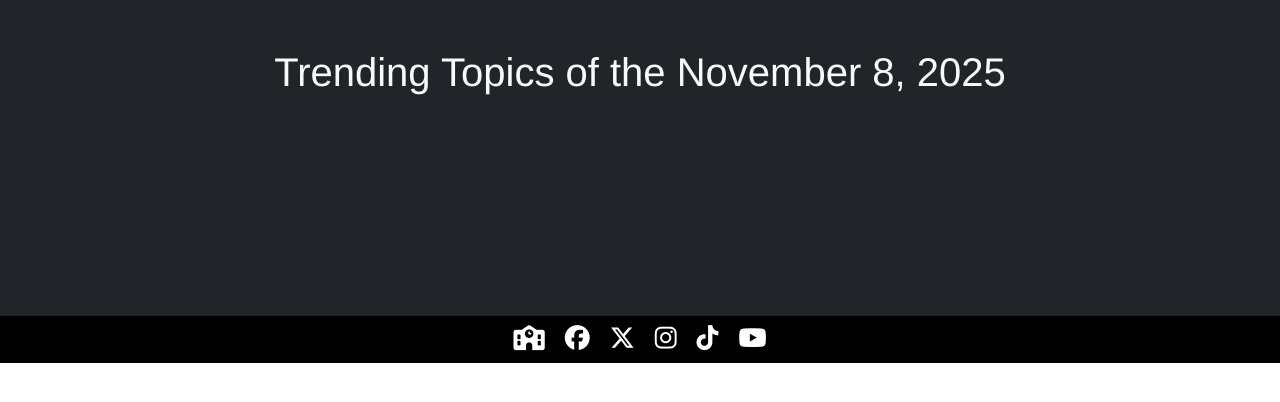
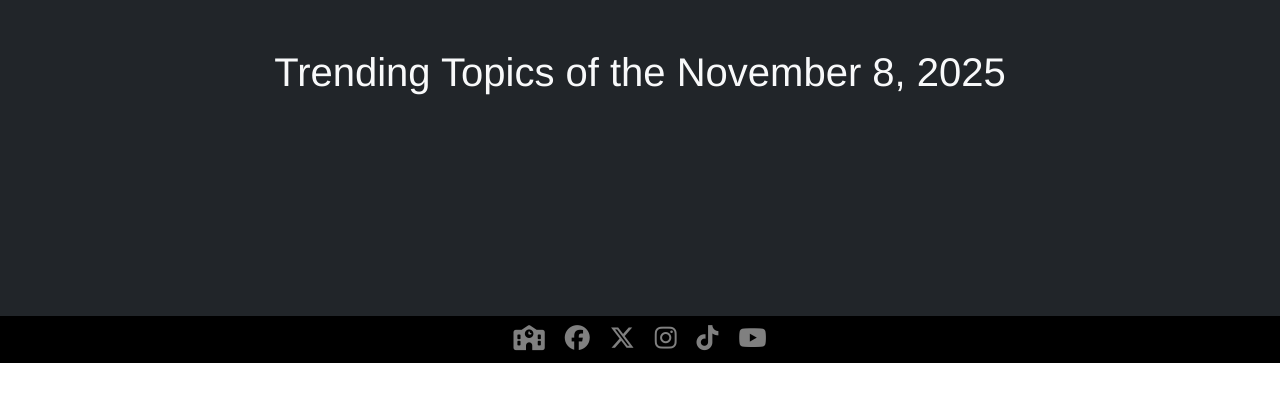
Before and after one commit to riachico/twitter-trends, a plain HTML site: page index.html in a window 1280 px wide. Drawn offline with nearby package versions, Linux system fonts and the light colour scheme; no server answers.

Commit message:
Changed buttons style

```diff
--- a/index.css
+++ b/index.css
@@ -13,11 +13,11 @@ footer {
 
 .fa-school, .fa-facebook, .fa-x-twitter, .fa-instagram, .fa-tiktok, .fa-youtube {
         font-size: 25px;
-        color: white;
+        color: gray;
         margin: 0 10px 0 10px;
     }
 
 .fa-school:hover, .fa-facebook:hover, .fa-x-twitter:hover, .fa-instagram:hover, .fa-tiktok:hover, .fa-youtube:hover {
-        color: #ff8099 ;
+        color: white ;
         transition: ease-in 0.25s;
     }
```
